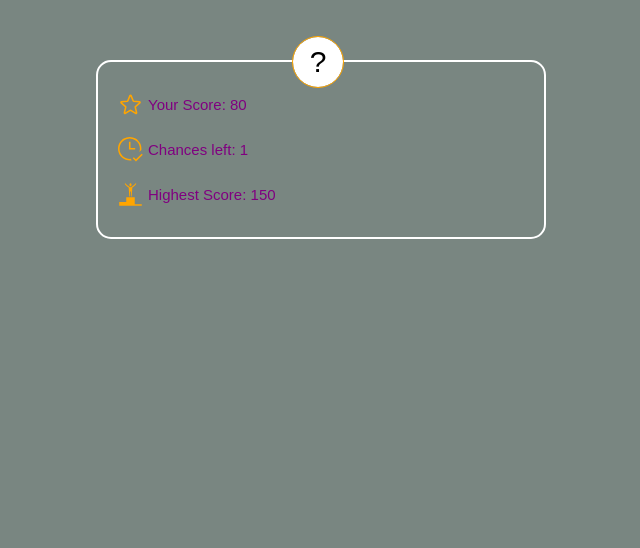
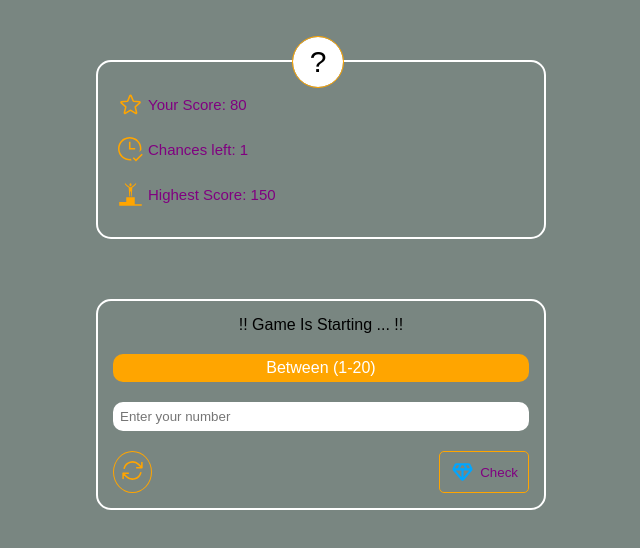
Before and after one commit to Armin-Fullstack/Guess-my-number, a plain HTML site: page index.html in a window 1280 px wide. Shown: the whole page, without its empty margins (319-959 px from the left). Drawn offline with Linux system fonts and the light colour scheme.

Commit message:
Feat: Implemented userBox

```diff
--- a/index.html
+++ b/index.html
@@ -1,10 +1,10 @@
 <!DOCTYPE html>
 <html lang="en">
   <head>
-  <meta charset="UTF-8">
-  <meta http-equiv="X-UA-Compatible" content="IE=edge">
-  <meta name="viewport" content="width=device-width, initial-scale=1.0">
-  <link rel="stylesheet" href="style.css">
+    <meta charset="UTF-8" />
+    <meta http-equiv="X-UA-Compatible" content="IE=edge" />
+    <meta name="viewport" content="width=device-width, initial-scale=1.0" />
+    <link rel="stylesheet" href="style.css" />
     <script src="app.js" defer></script>
     <title>Guess my number</title>
   </head>
@@ -13,20 +13,86 @@
       <span class="secret-number">?</span>
       <ul class="status-list">
         <li class="status-link">
-        <svg  xmlns="http://www.w3.org/2000/svg" fill="none" viewBox="0 0 24 24" stroke-width="1.5" stroke="currentColor" class="status-svg">
-          <path stroke-linecap="round" stroke-linejoin="round" d="M11.48 3.499a.562.562 0 011.04 0l2.125 5.111a.563.563 0 00.475.345l5.518.442c.499.04.701.663.321.988l-4.204 3.602a.563.563 0 00-.182.557l1.285 5.385a.562.562 0 01-.84.61l-4.725-2.885a.563.563 0 00-.586 0L6.982 20.54a.562.562 0 01-.84-.61l1.285-5.386a.562.562 0 00-.182-.557l-4.204-3.602a.563.563 0 01.321-.988l5.518-.442a.563.563 0 00.475-.345L11.48 3.5z" />
+          <svg
+            xmlns="http://www.w3.org/2000/svg"
+            fill="none"
+            viewBox="0 0 24 24"
+            stroke-width="1.5"
+            stroke="currentColor"
+            class="svg"
+          >
+            <path
+              stroke-linecap="round"
+              stroke-linejoin="round"
+              d="M11.48 3.499a.562.562 0 011.04 0l2.125 5.111a.563.563 0 00.475.345l5.518.442c.499.04.701.663.321.988l-4.204 3.602a.563.563 0 00-.182.557l1.285 5.385a.562.562 0 01-.84.61l-4.725-2.885a.563.563 0 00-.586 0L6.982 20.54a.562.562 0 01-.84-.61l1.285-5.386a.562.562 0 00-.182-.557l-4.204-3.602a.563.563 0 01.321-.988l5.518-.442a.563.563 0 00.475-.345L11.48 3.5z"
+            />
           </svg>
-        <p class="status-text">Your Score: <span class="status-score">80</span></p>
+          <p class="status-text">
+            Your Score: <span class="status-score">80</span>
+          </p>
         </li>
         <li class="status-link">
-        <svg class="status-svg" xmlns="http://www.w3.org/2000/svg" width="32" height="32" viewBox="0 0 2048 2048"><path fill="currentColor" d="m2029 1453l-557 558l-269-270l90-90l179 178l467-466l90 90zM1024 384v512h384v128H896V384h128zm-64 1408q16 0 32-1t32-2l114 114q-45 8-89 12t-89 5q-132 0-254-34t-230-97t-194-150t-150-195t-97-229T0 960q0-132 34-254t97-230t150-194t195-150t229-97T960 0q132 0 254 34t230 97t194 150t150 195t97 229t35 255q0 50-6 101l-168 169q46-133 46-270q0-115-30-221t-84-198t-130-169t-168-130t-199-84t-221-30q-115 0-221 30t-198 84t-169 130t-130 168t-84 199t-30 221q0 115 30 221t84 198t130 169t168 130t199 84t221 30z"/></svg>
-        <p class="status-text">Chances left: <span class="status-score">1</span></p>
+          <svg
+            class="svg"
+            xmlns="http://www.w3.org/2000/svg"
+            width="32"
+            height="32"
+            viewBox="0 0 2048 2048"
+          >
+            <path
+              fill="currentColor"
+              d="m2029 1453l-557 558l-269-270l90-90l179 178l467-466l90 90zM1024 384v512h384v128H896V384h128zm-64 1408q16 0 32-1t32-2l114 114q-45 8-89 12t-89 5q-132 0-254-34t-230-97t-194-150t-150-195t-97-229T0 960q0-132 34-254t97-230t150-194t195-150t229-97T960 0q132 0 254 34t230 97t194 150t150 195t97 229t35 255q0 50-6 101l-168 169q46-133 46-270q0-115-30-221t-84-198t-130-169t-168-130t-199-84t-221-30q-115 0-221 30t-198 84t-169 130t-130 168t-84 199t-30 221q0 115 30 221t84 198t130 169t168 130t199 84t221 30z"
+            />
+          </svg>
+          <p class="status-text">
+            Chances left: <span class="status-score">1</span>
+          </p>
         </li>
         <li class="status-link">
-        <svg class="status-svg" xmlns="http://www.w3.org/2000/svg" width="32" height="32" viewBox="0 0 512 512"><path fill="currentColor" d="M256 25c-11.594 0-23 12.8-23 31s11.406 31 23 31s23-12.8 23-31s-11.406-31-23-31zm-103.951 2.975l-16.098 8.05c15.092 30.185 51.37 56.81 82.188 74.442L232.334 295H247V192h18v103h14.666l14.195-184.533c30.818-17.632 67.096-44.257 82.188-74.442l-16.098-8.05c-19.91 29.9-44.891 49.148-71.334 57.77C281.311 97.28 269.75 105 256 105c-13.75 0-25.31-7.72-32.617-19.256c-26.443-8.62-51.424-27.87-71.334-57.77zM169 313v96H25v78h462v-30H343V313H169z"/></svg>
-        <p class="status-text">Highest Score: <span class="status-score">150</span></p>
+          <svg
+            class="svg"
+            xmlns="http://www.w3.org/2000/svg"
+            width="32"
+            height="32"
+            viewBox="0 0 512 512"
+          >
+            <path
+              fill="currentColor"
+              d="M256 25c-11.594 0-23 12.8-23 31s11.406 31 23 31s23-12.8 23-31s-11.406-31-23-31zm-103.951 2.975l-16.098 8.05c15.092 30.185 51.37 56.81 82.188 74.442L232.334 295H247V192h18v103h14.666l14.195-184.533c30.818-17.632 67.096-44.257 82.188-74.442l-16.098-8.05c-19.91 29.9-44.891 49.148-71.334 57.77C281.311 97.28 269.75 105 256 105c-13.75 0-25.31-7.72-32.617-19.256c-26.443-8.62-51.424-27.87-71.334-57.77zM169 313v96H25v78h462v-30H343V313H169z"
+            />
+          </svg>
+          <p class="status-text">
+            Highest Score: <span class="status-score">150</span>
+          </p>
         </li>
       </ul>
     </div>
+    <div class="user-box">
+      <p class="game-start">!! Game is starting ... !!</p>
+      <p class="user-alert-text">Between (1-20)</p>
+      <input type="number" class="user-input" placeholder= "Enter your number" />
+      <div class="reset-check-container">
+        <button class="reset-button">
+          <svg
+            class="svg"
+            xmlns="http://www.w3.org/2000/svg"
+            fill="none"
+            viewBox="0 0 24 24"
+            stroke-width="1.5"
+            stroke="currentColor"
+            class="w-6 h-6"
+          >
+            <path
+              stroke-linecap="round"
+              stroke-linejoin="round"
+              d="M16.023 9.348h4.992v-.001M2.985 19.644v-4.992m0 0h4.992m-4.993 0l3.181 3.183a8.25 8.25 0 0013.803-3.7M4.031 9.865a8.25 8.25 0 0113.803-3.7l3.181 3.182m0-4.991v4.99"
+            />
+          </svg>
+        </button>
+        <button class="check">
+          <svg class="diamond" xmlns="http://www.w3.org/2000/svg" width="32" height="32" viewBox="0 0 24 24"><path fill="currentColor" d="M12 19.875q-.425 0-.825-.188t-.7-.537L2.825 10q-.375-.45-.45-1.05t.2-1.125L4.45 4.1q.275-.5.738-.8T6.224 3h11.55q.575 0 1.038.3t.737.8l1.875 3.725q.275.525.2 1.125t-.45 1.05l-7.65 9.15q-.3.35-.7.538t-.825.187ZM9.625 8h4.75l-1.5-3h-1.75l-1.5 3ZM11 16.675V10H5.45L11 16.675Zm2 0L18.55 10H13v6.675ZM16.6 8h2.65l-1.5-3H15.1l1.5 3ZM4.75 8H7.4l1.5-3H6.25l-1.5 3Z"/></svg>
+          <span>Check</span></button>
+      </div>
+    </div>
   </body>
 </html>
--- a/style.css
+++ b/style.css
@@ -16,6 +16,7 @@ body {
   margin: 60px auto;
   border-radius: 15px;
   position: relative;
+  padding: 30px 0 10px 20px;
 }
 .secret-number {
   display: flex;
@@ -31,16 +32,14 @@ body {
   left: 195px;
   outline: 1px solid orange;
 }
-.status {
-  padding: 30px 0 10px 20px;
-}
+
 .status-link {
   display: flex;
   align-items: center;
   gap: 5px;
   margin-bottom: 20px;
 }
-.status-svg {
+.svg {
   width: 25px;
   height: 25px;
   color: orange;
@@ -49,3 +48,66 @@ body {
   font-size: 15px;
   color: purple;
 }
+.user-box {
+  border: 2px solid white;
+  width: 450px;
+  margin: 60px auto;
+  border-radius: 15px;
+  padding: 15px;
+}
+
+.game-start {
+  margin-bottom: 20px;
+  text-transform: capitalize;
+  text-align: center;
+
+}
+.user-alert-text {
+  border-radius: 10px;
+  padding: 5px;
+  background-color: orange;
+  color: white;
+  margin-bottom: 20px;
+  text-align: center;
+
+}
+.user-input {
+  width: 100%;
+  padding: 7px;
+  outline: none;
+  border-radius: 10px;
+  border: none;
+  margin-bottom: 20px;
+}
+
+.reset-check-container {
+  display: flex;
+  justify-content: space-between;
+}
+
+.reset-button {
+  background-color: transparent;
+  outline: none;
+  cursor: pointer;
+  border: 1px solid orange;
+  border-radius: 50%;
+  padding: 6px;
+}
+.check {
+  display: flex;
+  align-items: center;
+  gap: 5px;
+  border: 1px solid orange;
+  background-color: transparent;
+  cursor: pointer;
+  padding: 5px 10px;
+  border-radius: 5px;
+}
+.check span {
+  color: purple;
+}
+.diamond {
+  width: 25px;
+  height: 25px;
+  color: rgb(0, 166, 255);
+}
```
Lines whose indentation alone changed are shown as unchanged.
